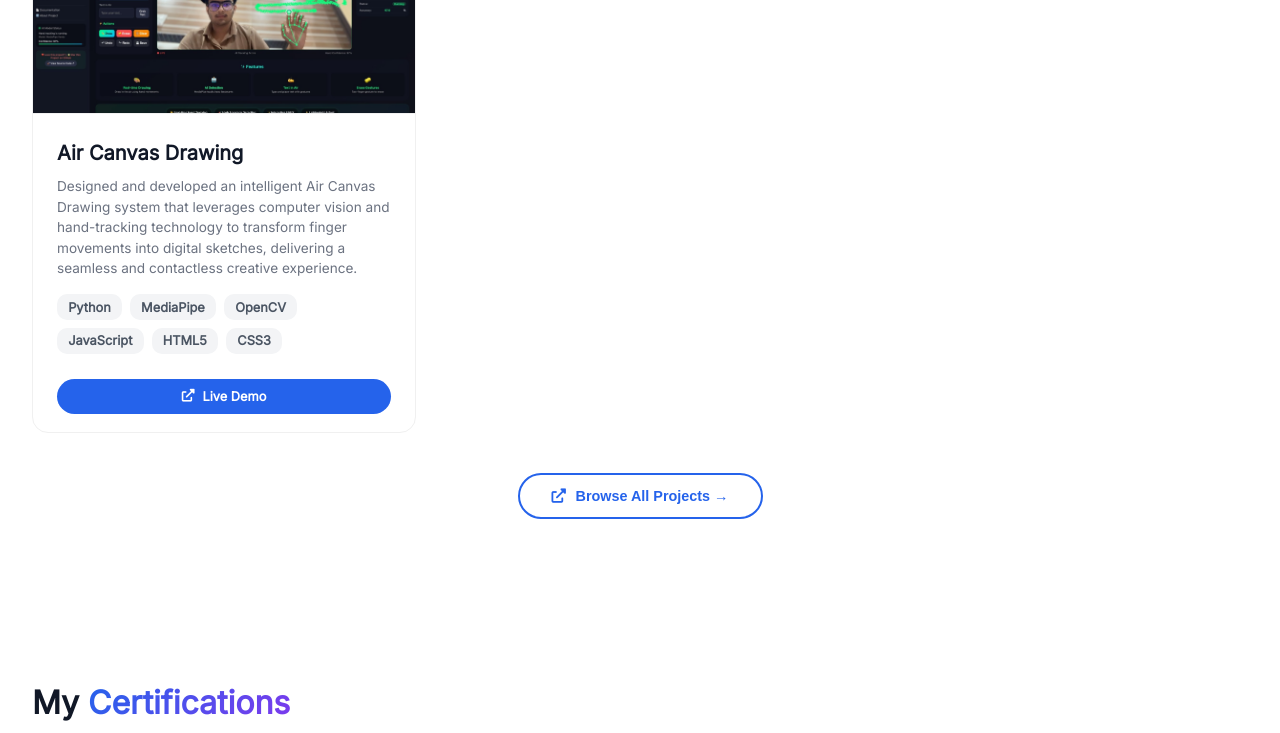
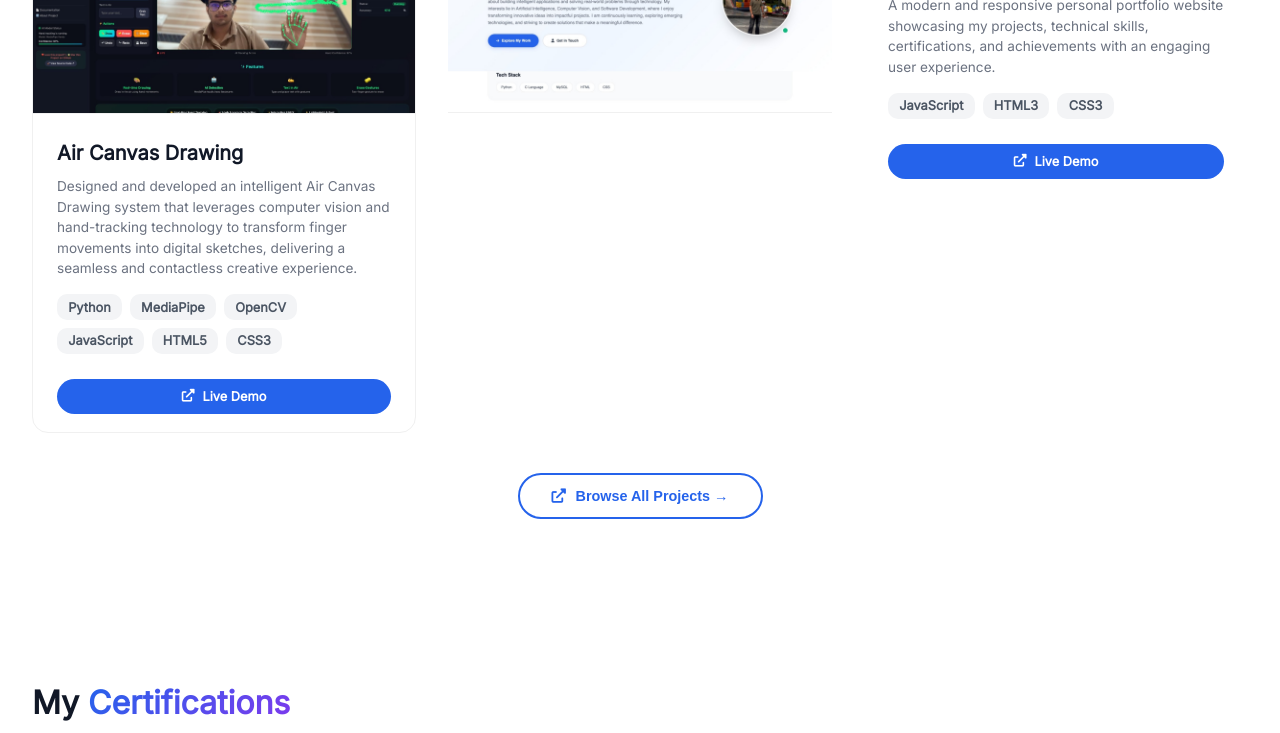
Before and after one commit to ChandanPRitSingh23/Portfolio-Website, a plain HTML site: page index.html in a window 1280 px wide. Shown: the part 1009-1742 px from the top of the page. Drawn offline with Linux system fonts and the light colour scheme.

Commit message:
added the one more project

```diff
--- a/index.html
+++ b/index.html
@@ -84,9 +84,9 @@
           </div>
         </div>  <!--yaha tk copy krlena new project add krne ke liye-->
 
-<!--
+
         <div class="project-img"><i class=""></i>
-          <img src="images/" alt="Portfolio website" style="width: 100%; height: 100%; object-fit: cover;" onerror="this.src='https://placehold.co/600x400/2563eb/white?text=Air+Canvas'"></div>
+          <img src="images/portfolio_website.jpeg" alt="Portfolio website" style="width: 100%; height: 100%; object-fit: cover;"></div>
           <div class="project-info">
 
             <h3>Portfolio Website</h3>
@@ -94,7 +94,7 @@
             <div class="tech-stack"><span>JavaScript</span><span>HTML3</span><span>CSS3</span></div>
             <a href="https://portfolio-chandanpritsingh.vercel.app/" target="_blank" class="demo-btn"><i class="fas fa-external-link-alt"></i> Live Demo</a>
           </div>
-        </div> -->
+        </div>
 
 
 
```
Also changed, not shown: images/portfolio_website.jpeg (added).
